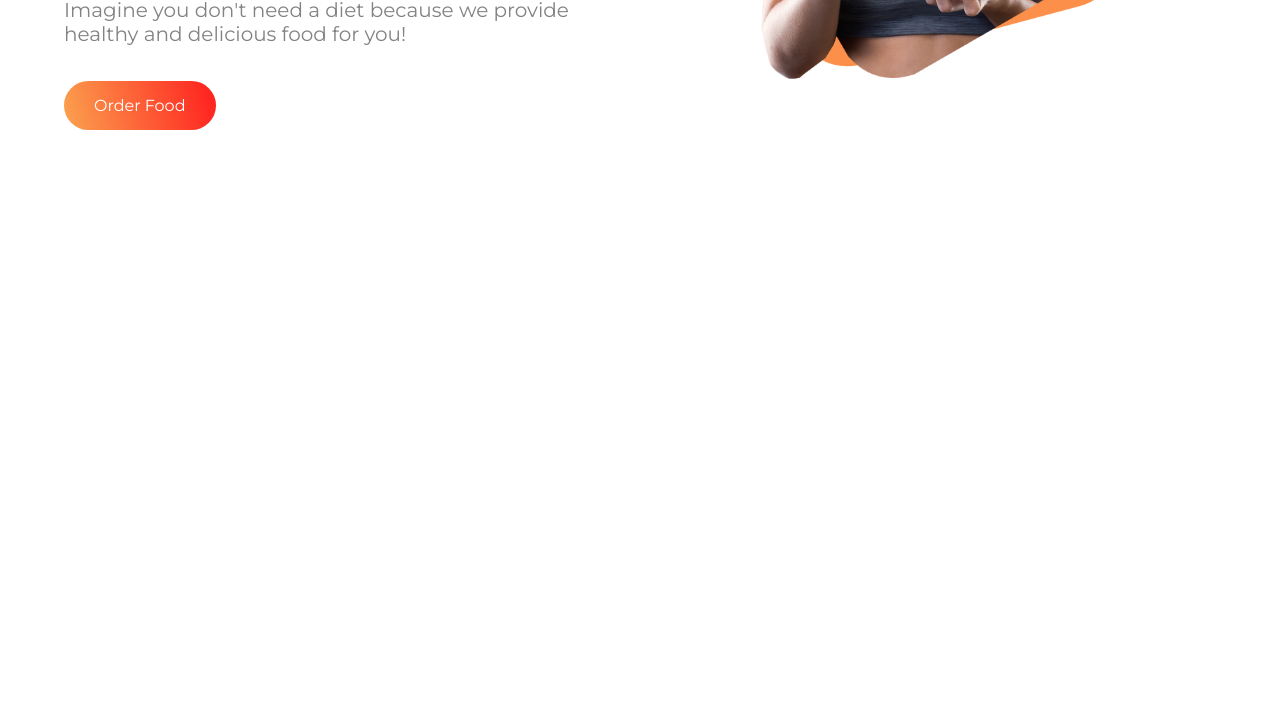
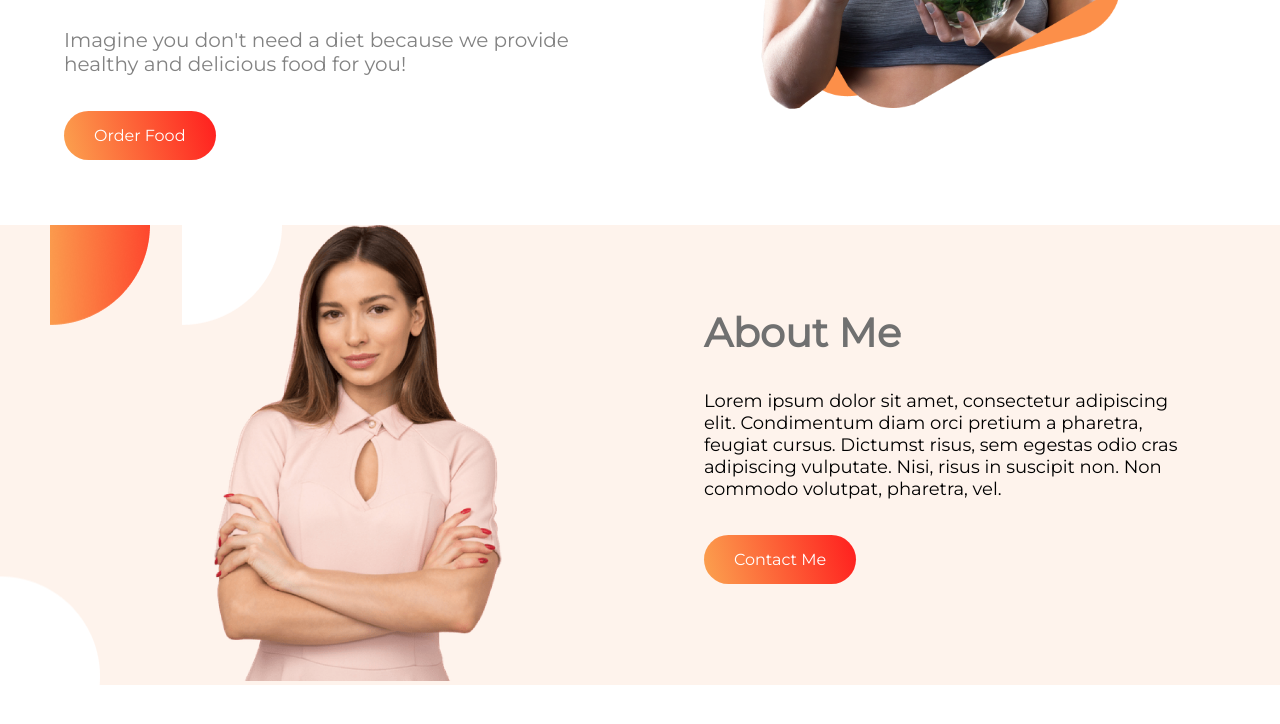
Before and after one commit to riponmondalbd/food-network, a plain HTML site: page index.html in a window 1280 px wide. Shown: the part 474-1198 px from the top of the page. Before the commit the page ends 800 px from the top, so only its background shows below. Drawn offline with Linux system fonts and the light colour scheme.

Commit message:
Correction second section

```diff
--- a/index.html
+++ b/index.html
@@ -16,12 +16,24 @@
             <h1><span class="orange-text">Skip</span> The Diet, <br>Just Eat Healthy <br>With Food Network</h1>
             <p>Imagine you don't need a diet because we provide <br>
             healthy and delicious food for you!</p>
-            <a class="gradient-button" href="https://github.com/riponmondalbd">Order Food</a>
+            <a class="gradient-button" target="_blank" href="https://github.com/riponmondalbd">Order Food</a>
         </div>
         <div class="half-width">
             <img src="images/Group 8425.png" alt="">
         </div>
     </section>
+    <section class="flex-section about-me-background-section">
+        <div class="half-width about-me-img">
+            <img src="images/Person Image.png" alt="">
+        </div>
+        <div class="half-width about-me-section">
+            <h2>About Me</h2>
+            <p>Lorem ipsum dolor sit amet, consectetur adipiscing<br> elit. Condimentum diam orci pretium a pharetra,<br> feugiat cursus.
+            Dictumst risus, sem egestas odio cras<br> adipiscing vulputate. Nisi, risus in suscipit non. Non<br> commodo volutpat, pharetra,
+            vel.</p>
+            <a class="gradient-button" target="_blank" href="https://github.com/riponmondalbd">Contact Me</a>
+        </div>
+    </section>
 </div>
 </body>
 </html>
--- a/style.css
+++ b/style.css
@@ -37,5 +37,25 @@ body{
     margin-bottom: 50px;
  }
  section{
+    margin: 80px 0px;
+ }
+ .about-me-background-section{
+    background-image: url(images/7.png);
+ }
+ .about-me-img img{
+    width: 50%;
+    margin-left: 150px;
+ }
+ .about-me-section{
     margin-top: 50px;
  }
+ .about-me-section h2{
+    font-weight: 800;
+    font-size: 40px;
+    color: #707070;
+ }
+ .about-me-section p{
+    font-weight: 400;
+    font-size: 18px;
+    margin-bottom: 50px;
+ }
```
